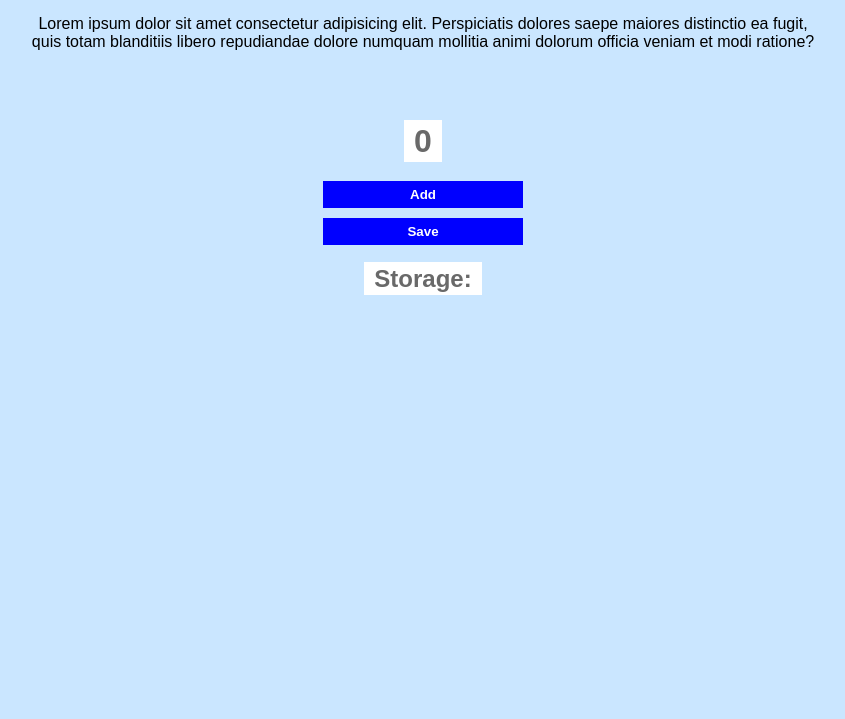
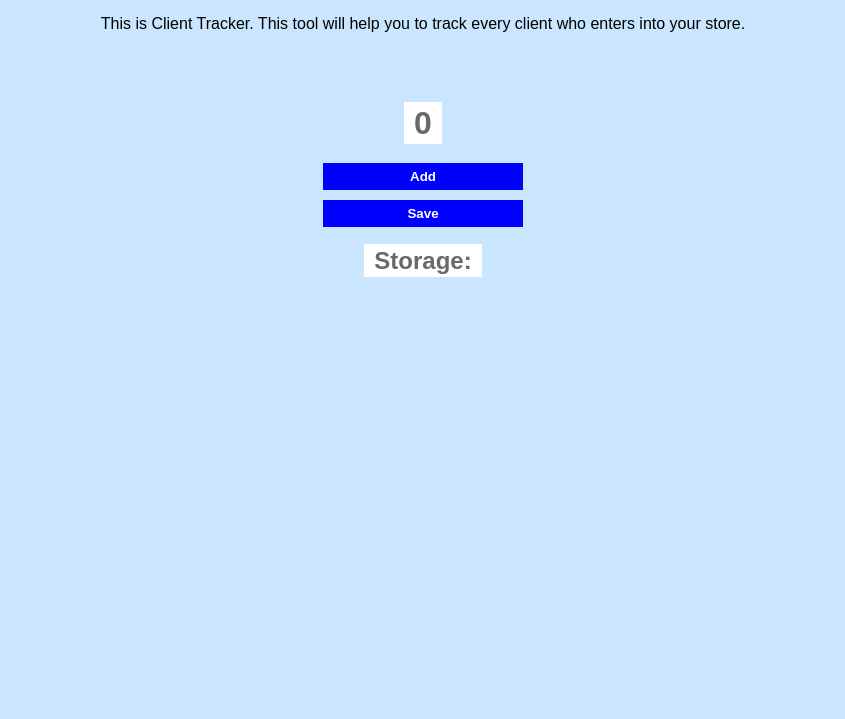
Before and after one commit to axelquartz/client-counter, a plain HTML site: page index.html in a window 1280 px wide. Shown: the part 81-800 px from the top of the page, without its empty margins (217-1062 px from the left). Drawn offline with Linux system fonts and the light colour scheme.

Commit message:
Add introductorytext

```diff
--- a/index.html
+++ b/index.html
@@ -11,7 +11,7 @@
 <body>
     <header>
         <h1><span>Client Tracker</span></h1>
-        <p>Lorem ipsum dolor sit amet consectetur adipisicing elit. Perspiciatis dolores saepe maiores distinctio ea fugit, quis totam blanditiis libero repudiandae dolore numquam mollitia animi dolorum officia veniam et modi ratione?</p>
+        <p>This is Client Tracker. This tool will help you to track every client who enters into your store.</p>
     </header>
     <main>
         <div>
```
